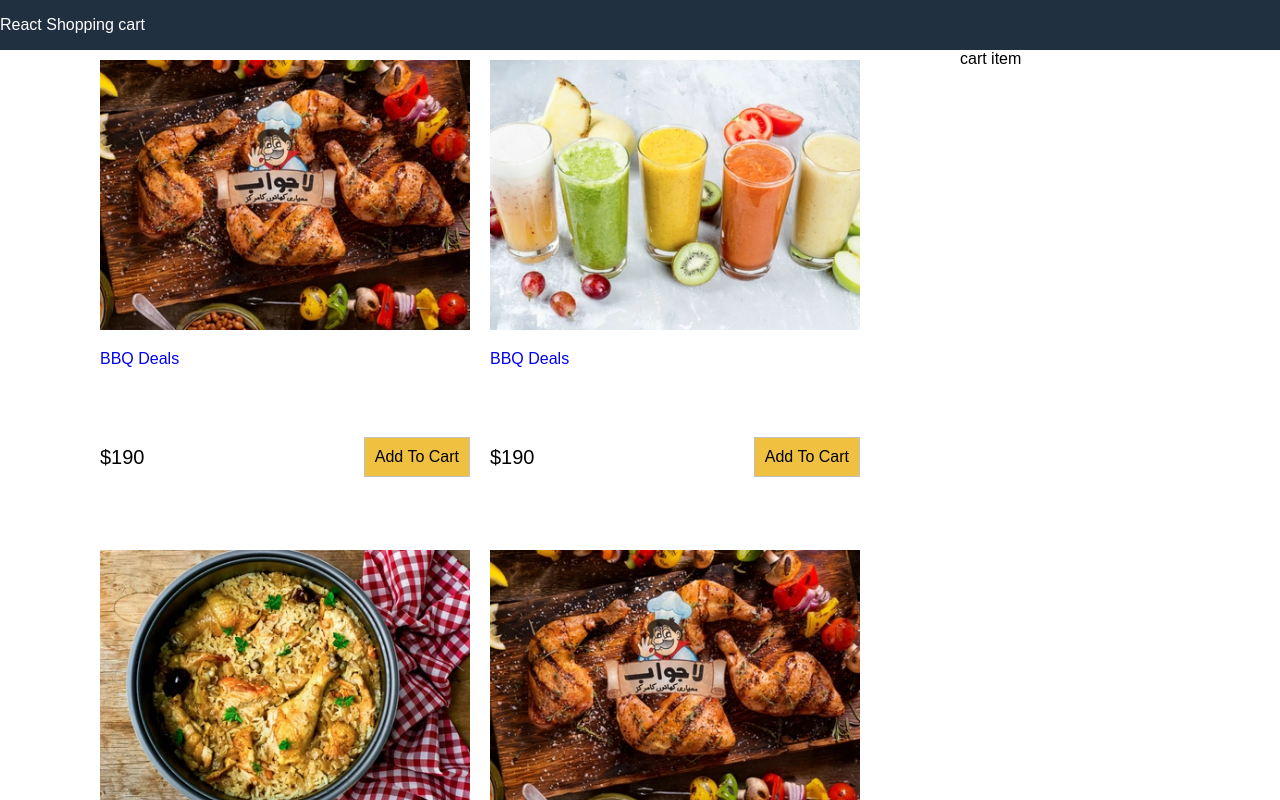
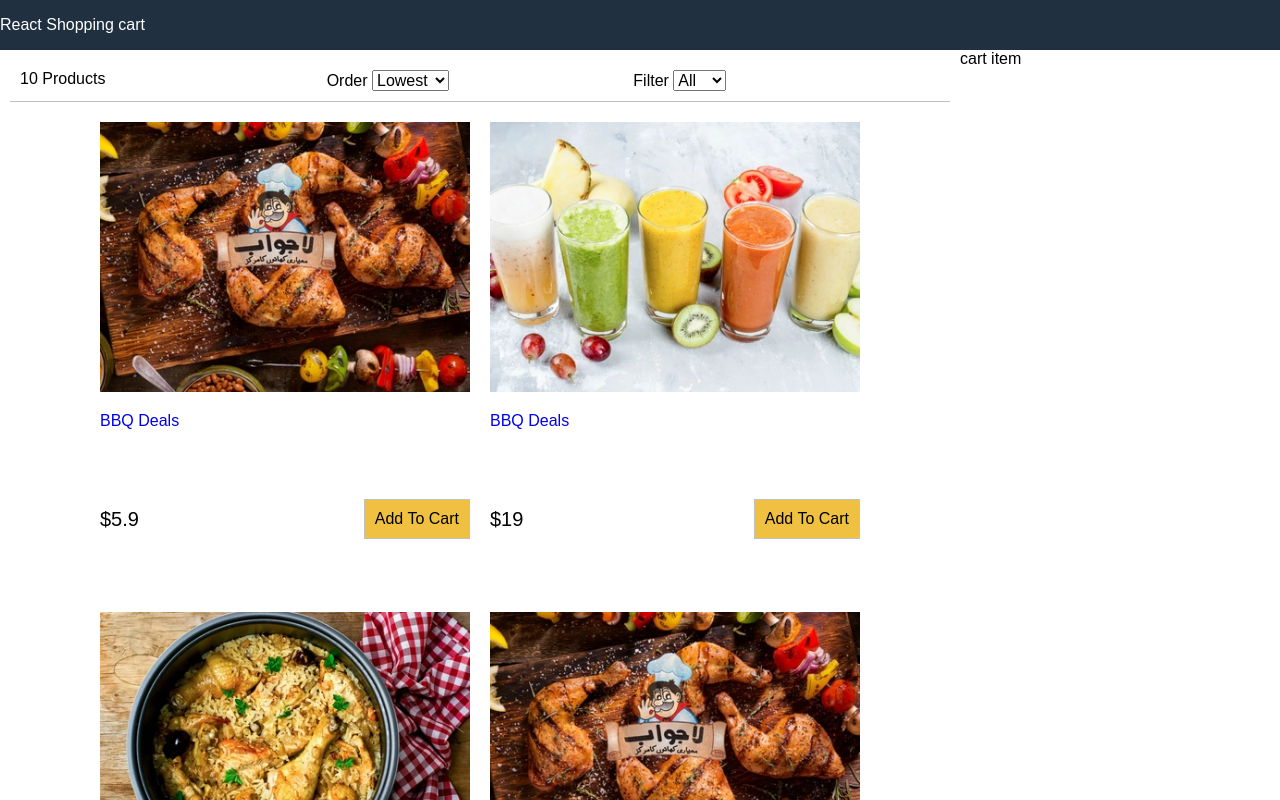
Before and after one commit to Hamza-Liaqat1/react-redux-shopping-cart, a React (Create React App) app: page / in a window 1280 px wide. Shown: the top 800 px of the page. Built offline with nearby package versions, Linux system fonts and the light colour scheme.

Commit message:
added filtering  functionality  where we can filter products by their sizes we have completed Functinality filter by Sizes

```diff
--- a/src/App.js
+++ b/src/App.js
@@ -1,6 +1,7 @@
 import React from 'react';
 import data from './data.json'
 import Products from './components/Products';
+import Filter from './components/Filter';
 
 
 class App extends React.Component {
@@ -13,6 +14,26 @@
     }
   }
 
+sortProduct(event){
+
+}
+filterProduct = (event) =>{
+console.log(event.target.value)
+if(event.target.value === ""){    //if the value is empty when we will select option to All which is empty
+  this.setState({
+    size: event.target.value,  //this will apply here when size will set to All
+    products: data.products
+  })
+}
+else{
+this.setState({
+  size: event.target.value,
+  products: data.products.filter(product => product.availableSizes.indexOf(event.target.value) >= 0)
+})
+}
+}
+
+
   render(){
   return (
     <div className="grid-container">
@@ -22,6 +43,12 @@
       <main>
         <div className="content">
           <div className="main">
+            <Filter count={this.state.products.length}
+            size={this.state.size}
+            sort={this.state.sort}
+            filterProduct={this.filterProduct}
+            sortProduct={this.sortProduct}
+            />
             <Products products={this.state.products} />
           </div>
           <div className="sidebar">
--- /dev/null
+++ b/src/components/Filter.js
@@ -0,0 +1,29 @@
+import React, { Component } from 'react'
+
+export default class Filter extends Component {
+    render() {
+        return (
+            <div className="filter">
+                <div className="filter-result">{this.props.count} Products</div>
+                <div className="filter-sort"> Order {""}
+                <select value={this.props.sort} onChange={this.props.sortProduct}>
+                    <option value="lowest">Lowest</option>
+                    <option value="highest">Highest</option>
+                </select>
+                </div>
+                <div className="filter-size">Filter {""}
+                <select value={this.props.size} onChange={this.props.filterProduct}>
+                    <option value="">All</option>
+                    <option value="XS">XS</option>
+                    <option value="S">S</option>
+                    <option value="M">M</option>
+                    <option value="L">L</option>
+                    <option value="XL">XL</option>
+                    <option value="XXL">XXL</option>
+
+                </select>
+                </div>
+            </div>
+        )
+    }
+}
--- a/src/data.json
+++ b/src/data.json
@@ -3,82 +3,82 @@
     {
         "_id": "dress1",
         "title": "BBQ Deals",
-        "price": 190,
+        "price": 5.9,
         "image": "/images/lajawab.jpg",
         "description": "This is all fro latest trends",
-        "availableSizes": ["X", "L", "XL", "XXL"]
+        "availableSizes": [ "XL", "XXL"]
     },
     {
         "_id": "dress2",
         "title": "BBQ Deals",
-        "price": 190,
+        "price": 19,
         "image": "/images/lajawab2.jpg",
         "description": "This is all fro latest trends",
-        "availableSizes": ["X", "L", "XL", "XXL"]
+        "availableSizes": ["X", "L"]
     },
     {
         "_id": "dress3",
         "title": "BBQ Deals",
-        "price": 190,
+        "price": 60,
         "image": "/images/lajawab3.jpg",
         "description": "This is all fro latest trends",
-        "availableSizes": ["X", "L", "XL", "XXL"]
+        "availableSizes": ["X", "XXL"]
     },
     {
         "_id": "dress4",
         "title": "BBQ Deals",
-        "price": 190,
+        "price": 40,
         "image": "/images/lajawab.jpg",
         "description": "This is all fro latest trends",
-        "availableSizes": ["X", "L", "XL", "XXL"]
+        "availableSizes": ["X", "L", "XL"]
     },
     {
         "_id": "dress5",
         "title": "BBQ Deals",
-        "price": 190,
+        "price": 430,
         "image": "/images/lajawab2.jpg",
         "description": "This is all fro latest trends",
-        "availableSizes": ["X", "L", "XL", "XXL"]
+        "availableSizes": [ "XXL"]
     },
     {
         "_id": "dress6",
         "title": "BBQ Deals",
-        "price": 190,
+        "price": 20,
         "image": "/images/lajawab3.jpg",
         "description": "This is all fro latest trends",
-        "availableSizes": ["X", "L", "XL", "XXL"]
+        "availableSizes": ["X",  "XXL"]
     },
     {
         "_id": "dress7",
         "title": "BBQ Deals",
-        "price": 190,
+        "price": 90,
         "image": "/images/lajawab.jpg",
         "description": "This is all fro latest trends",
-        "availableSizes": ["X", "L", "XL", "XXL"]
+        "availableSizes": ["X", "XXL"]
     },
     {
         "_id": "dress8",
         "title": "BBQ Deals",
-        "price": 190,
+        "price": 10.5,
         "image": "/images/lajawab2.jpg",
         "description": "This is all fro latest trends",
-        "availableSizes": ["X", "L", "XL", "XXL"]
+        "availableSizes": ["X", "L", "XL"]
     },
     {
         "_id": "dress9",
         "title": "BBQ Deals",
-        "price": 190,
+        "price": 14.8,
         "image": "/images/lajawab3.jpg",
         "description": "This is all fro latest trends",
-        "availableSizes": ["X", "L", "XL", "XXL"]
+        "availableSizes": ["X"]
     },
     {
         "_id": "dress10",
         "title": "BBQ Deals",
-        "price": 190,
+        "price": 19.3,
         "image": "/images/lajawab.jpg",
         "description": "This is all fro latest trends",
-        "availableSizes": ["X", "L", "XL", "XXL"]
+        "availableSizes": [ "XL", "XXL"]
     }
   ]
 }
--- a/src/index.css
+++ b/src/index.css
@@ -112,3 +112,16 @@
 .primary {
   background-color: #f0c040 ;
 }
+
+
+/*Filter*/
+.filter {
+  display: flex;
+  justify-content: space-between;
+  padding: 1rem;
+  margin: 1rem;
+  border-bottom: 0.1rem #c0c0c0 solid;
+}
+.filter div {
+  flex: 1;
+}
```
